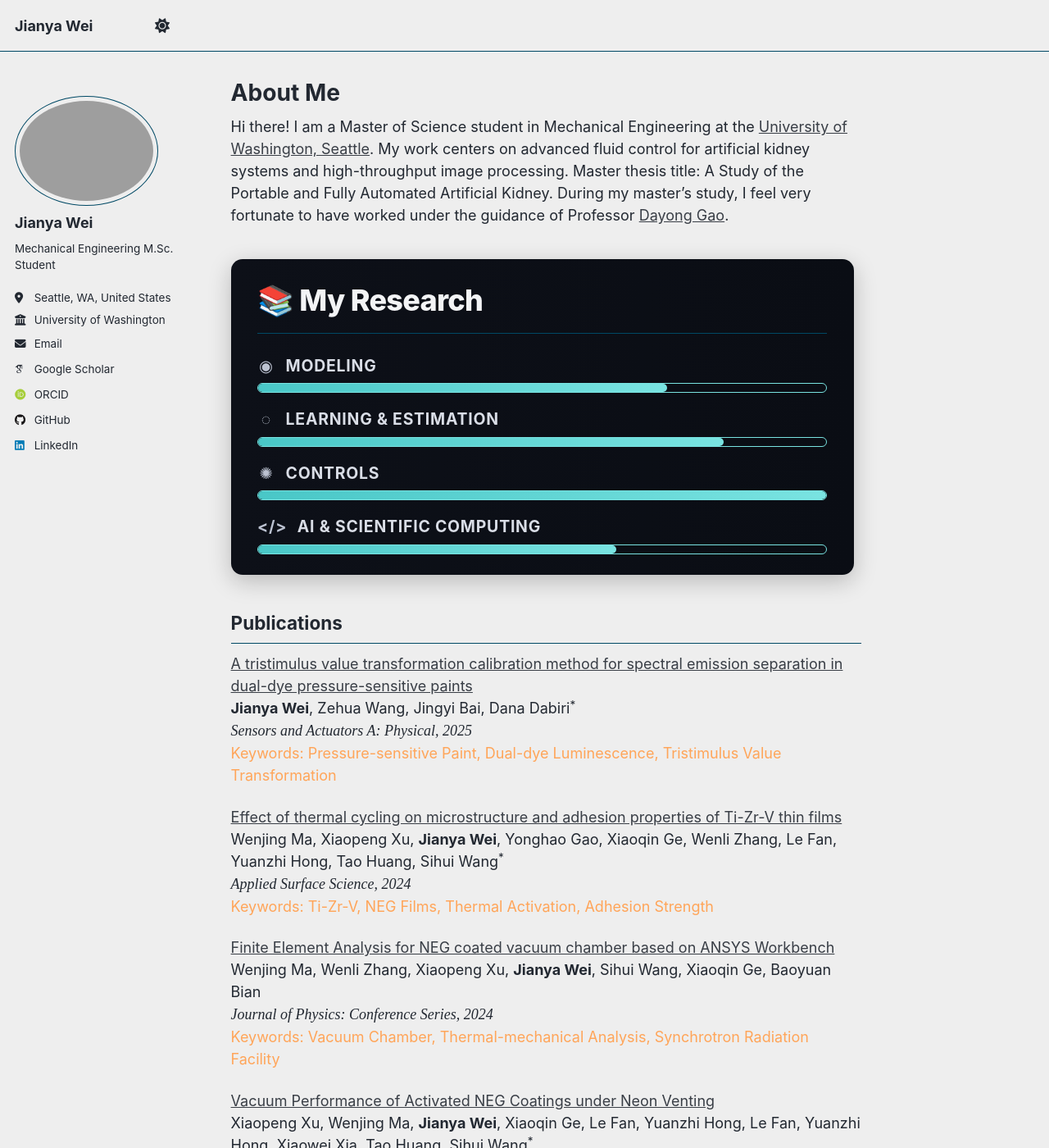
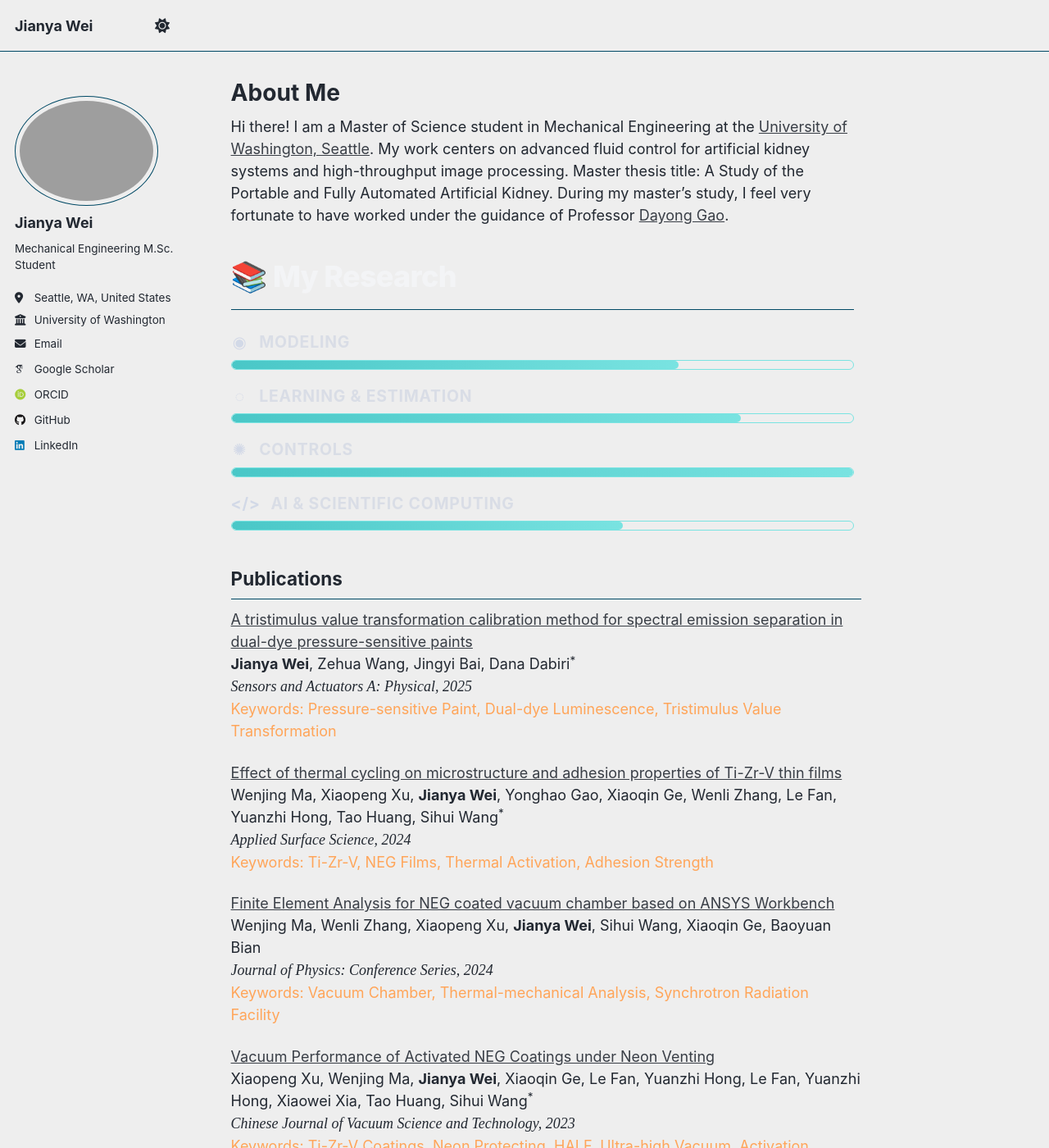
Before and after one commit to jywei02/jywei02.github.io, a Jekyll site: the page built from _pages/about.md, in a window 1280 px wide and 1400 px high. Shown: the whole window at 82% size. Built offline with Jekyll 4.4.1, drawn with Linux system fonts in a browser that asks for light colours; some web fonts are replaced; comment, search, counter and statistics services are not loaded.

Commit message:
Refactor research panel styles for simplification
Removed padding, background, border radius, and box shadow from the research panel.

```diff
--- a/assets/css/main.scss
+++ b/assets/css/main.scss
@@ -51,10 +51,10 @@
 
 .research-panel {
   margin: 2.2rem 0 2.5rem 0;
-  padding: 1.6rem 1.8rem 1.4rem 1.8rem;
-  background: linear-gradient(90deg, #0d1018 0%, #0a0d14 100%);
-  border-radius: 14px;
-  box-shadow: 0 8px 28px rgba(0, 0, 0, 0.22);
+  padding: 0;
+  background: transparent;
+  border-radius: 0;
+  box-shadow: none;
   max-width: 760px;
 }
 
```
